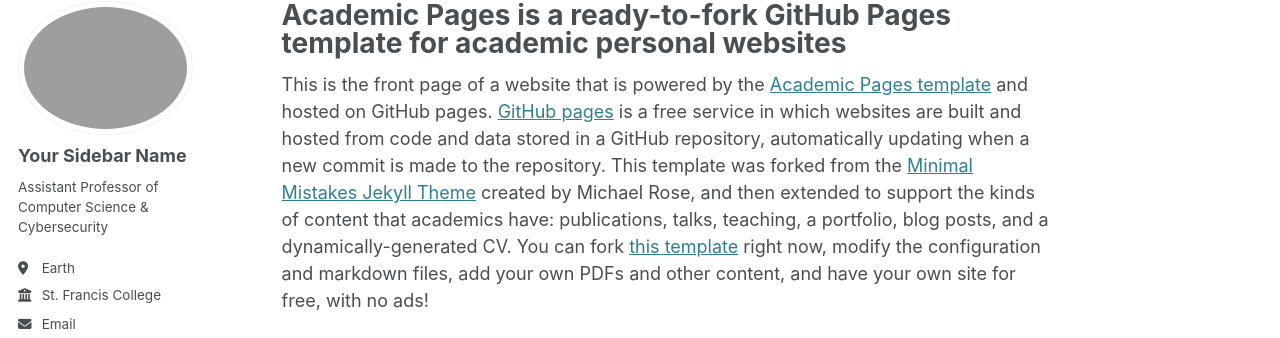
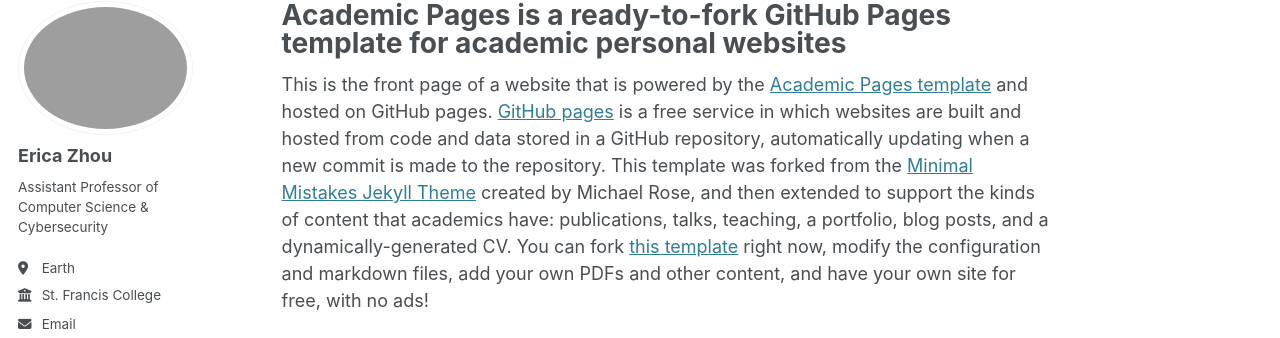
Before and after one commit to ericaSS/eri_ss_page.github.io, a Jekyll site: the page built from _pages/about.md, in a window 1280 px wide. Shown: the part 105-443 px from the top of the page. Built offline with Jekyll 4.4.1, drawn with Linux system fonts in a browser that asks for light colours; some web fonts are replaced.

Commit message:
Update _config.yml

```diff
--- a/_config.yml
+++ b/_config.yml
@@ -21,8 +21,8 @@ repository               : "academicpages/academicpages.github.io"
 #               Additional customization can be done by editing /_includes/author-profile.html
 author:
   # Biographic information
-  avatar           : "eris_profile.JPG"
-  name             : "Your Sidebar Name"
+  avatar           : "profile_2.png"
+  name             : "Erica Zhou"
   pronouns         : # example: "she/her"
   bio              : "Assistant Professor of Computer Science & Cybersecurity"
   location         : "Earth"
```
